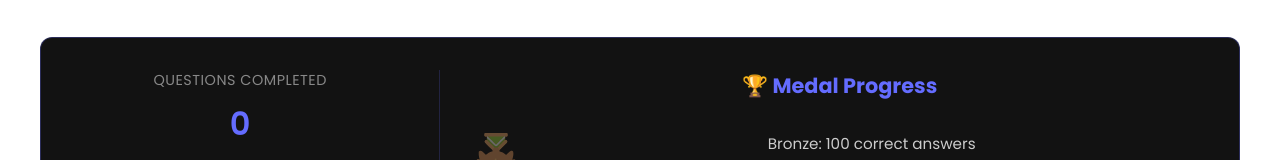
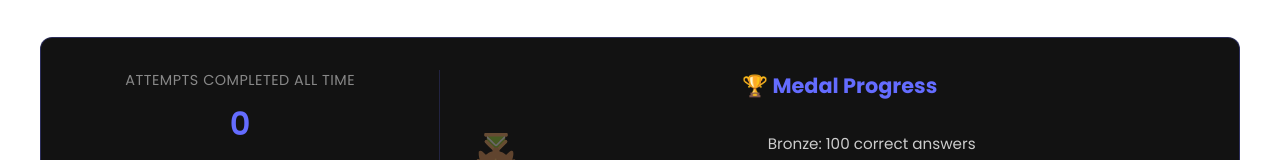
Before and after one commit to dvnnyle/skoolXit, a React (Vite) app: page /statistics in a window 1280 px wide. Shown: the part 342-502 px from the top of the page. Built offline with nearby package versions, Linux system fonts and the light colour scheme.

Commit message:
Update: Rename stat label to 'Attempts Completed All Time'

```diff
--- a/src/pages/statistics.jsx
+++ b/src/pages/statistics.jsx
@@ -97,6 +97,7 @@ function Statistics() {
     const totalQuestions = chapters.reduce((sum, ch) => sum + ch.total, 0)
     const completedQuestions = chapterProgress.reduce((sum, ch) => sum + ch.attempts, 0)
     const correctAnswers = chapterProgress.reduce((sum, ch) => sum + ch.lastScore, 0)
+    const quizzesCompleted = chapterProgress.filter(ch => ch.attempts > 0).length
     // Calculate total correct answers from ALL attempts across all quizzes
     const totalCorrectFromAllAttempts = chapterProgress.reduce((sum, ch) => {
       return sum + (ch.attemptHistory?.reduce((attSum, att) => attSum + (att.score || 0), 0) || 0)
@@ -200,7 +201,7 @@ function Statistics() {
         <div className="medals-progress-card">
           <div className="medals-progress-left">
             <div className="progress-stat">
-              <span className="progress-label">Questions Completed</span>
+              <span className="progress-label">Attempts Completed All Time</span>
               <span className="progress-value">{stats.completedQuestions}</span>
             </div>
             <div className="progress-stat">
```
